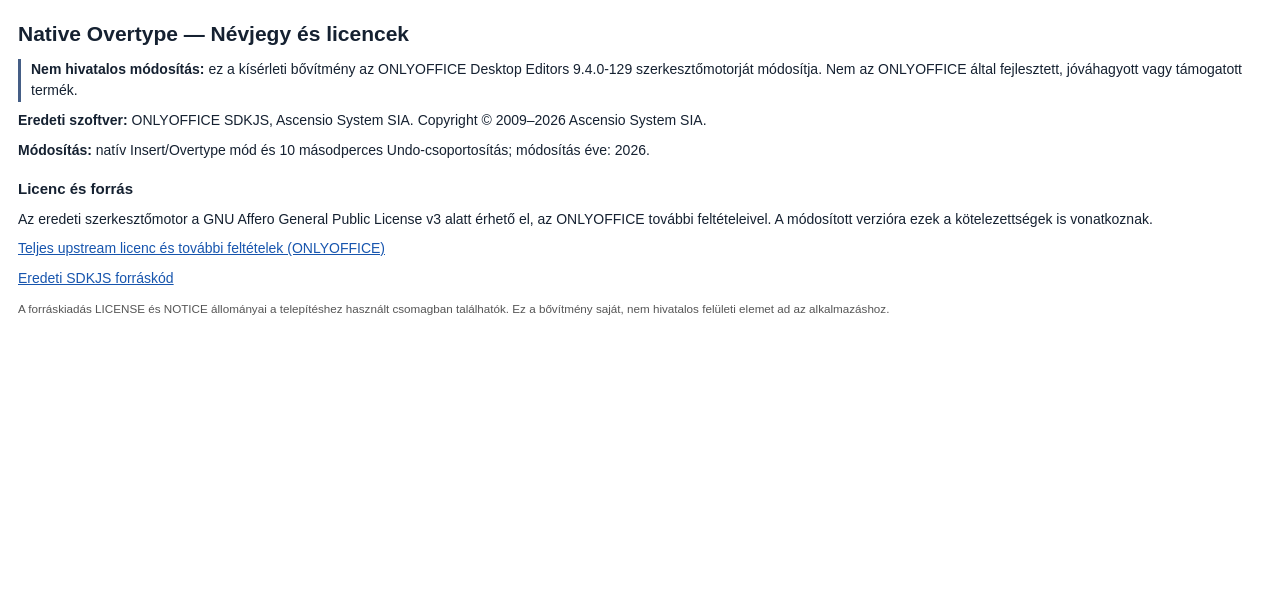
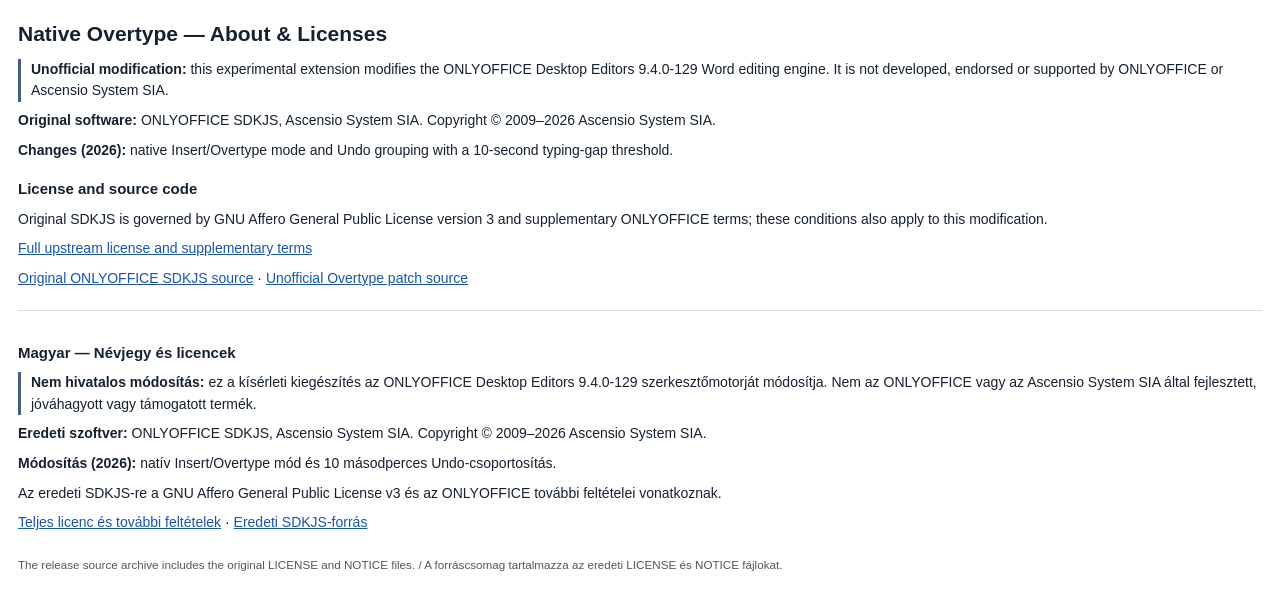
Before and after one commit to Rambo-Junior/onlyoffice-native-overtype, a plain HTML site: page plugin/about.html in a window 1280 px wide. Drawn offline with Linux system fonts and the light colour scheme.

Commit message:
Add English documentation and bilingual plugin UI

```diff
--- a/plugin/about.html
+++ b/plugin/about.html
@@ -1,14 +1,24 @@
 <!doctype html>
-<html lang="hu"><head><meta charset="utf-8"><meta name="viewport" content="width=device-width,initial-scale=1"><title>Névjegy és licencek — Overtype</title>
-<style>body{background:#fff;color:#152131;font:14px/1.55 sans-serif;margin:0;padding:18px}h1{font-size:21px;margin:0 0 8px}h2{font-size:15px;margin:16px 0 6px}p{margin:8px 0}a{color:#1755ae;overflow-wrap:anywhere}.note{border-left:3px solid #455e86;padding-left:10px}small{color:#555}</style>
+<html lang="en"><head><meta charset="utf-8"><meta name="viewport" content="width=device-width,initial-scale=1"><title>About &amp; Licenses / Névjegy és licencek — Overtype</title>
+<style>body{background:#fff;color:#152131;font:14px/1.55 sans-serif;margin:0;padding:18px}h1{font-size:21px;margin:0 0 8px}h2{font-size:15px;margin:16px 0 6px}p{margin:8px 0}a{color:#1755ae;overflow-wrap:anywhere}.note{border-left:3px solid #455e86;padding-left:10px}small{color:#555}section{margin-bottom:20px}section+section{border-top:1px solid #ddd;padding-top:14px}</style>
 <script src="https://onlyoffice.github.io/sdkjs-plugins/v1/plugins.js"></script></head><body>
-<h1>Native Overtype — Névjegy és licencek</h1>
-<p class="note"><strong>Nem hivatalos módosítás:</strong> ez a kísérleti bővítmény az ONLYOFFICE Desktop Editors 9.4.0-129 szerkesztőmotorját módosítja. Nem az ONLYOFFICE által fejlesztett, jóváhagyott vagy támogatott termék.</p>
+<section lang="en">
+<h1>Native Overtype — About &amp; Licenses</h1>
+<p class="note"><strong>Unofficial modification:</strong> this experimental extension modifies the ONLYOFFICE Desktop Editors 9.4.0-129 Word editing engine. It is not developed, endorsed or supported by ONLYOFFICE or Ascensio System SIA.</p>
+<p><strong>Original software:</strong> ONLYOFFICE SDKJS, Ascensio System SIA. Copyright © 2009–2026 Ascensio System SIA.</p>
+<p><strong>Changes (2026):</strong> native Insert/Overtype mode and Undo grouping with a 10-second typing-gap threshold.</p>
+<h2>License and source code</h2>
+<p>Original SDKJS is governed by GNU Affero General Public License version 3 and supplementary ONLYOFFICE terms; these conditions also apply to this modification.</p>
+<p><a href="https://github.com/ONLYOFFICE/sdkjs/blob/v9.4.0.129/LICENSE" target="_blank" rel="noopener noreferrer">Full upstream license and supplementary terms</a></p>
+<p><a href="https://github.com/ONLYOFFICE/sdkjs/tree/v9.4.0.129" target="_blank" rel="noopener noreferrer">Original ONLYOFFICE SDKJS source</a> · <a href="https://github.com/Rambo-Junior/onlyoffice-native-overtype" target="_blank" rel="noopener noreferrer">Unofficial Overtype patch source</a></p>
+</section>
+<section lang="hu">
+<h2>Magyar — Névjegy és licencek</h2>
+<p class="note"><strong>Nem hivatalos módosítás:</strong> ez a kísérleti kiegészítés az ONLYOFFICE Desktop Editors 9.4.0-129 szerkesztőmotorját módosítja. Nem az ONLYOFFICE vagy az Ascensio System SIA által fejlesztett, jóváhagyott vagy támogatott termék.</p>
 <p><strong>Eredeti szoftver:</strong> ONLYOFFICE SDKJS, Ascensio System SIA. Copyright © 2009–2026 Ascensio System SIA.</p>
-<p><strong>Módosítás:</strong> natív Insert/Overtype mód és 10 másodperces Undo-csoportosítás; módosítás éve: 2026.</p>
-<h2>Licenc és forrás</h2>
-<p>Az eredeti szerkesztőmotor a GNU Affero General Public License v3 alatt érhető el, az ONLYOFFICE további feltételeivel. A módosított verzióra ezek a kötelezettségek is vonatkoznak.</p>
-<p><a href="https://github.com/ONLYOFFICE/sdkjs/blob/v9.4.0.129/LICENSE" target="_blank" rel="noopener noreferrer">Teljes upstream licenc és további feltételek (ONLYOFFICE)</a></p>
-<p><a href="https://github.com/ONLYOFFICE/sdkjs/tree/v9.4.0.129" target="_blank" rel="noopener noreferrer">Eredeti SDKJS forráskód</a></p>
-<p><small>A forráskiadás LICENSE és NOTICE állományai a telepítéshez használt csomagban találhatók. Ez a bővítmény saját, nem hivatalos felületi elemet ad az alkalmazáshoz.</small></p>
+<p><strong>Módosítás (2026):</strong> natív Insert/Overtype mód és 10 másodperces Undo-csoportosítás.</p>
+<p>Az eredeti SDKJS-re a GNU Affero General Public License v3 és az ONLYOFFICE további feltételei vonatkoznak.</p>
+<p><a href="https://github.com/ONLYOFFICE/sdkjs/blob/v9.4.0.129/LICENSE" target="_blank" rel="noopener noreferrer">Teljes licenc és további feltételek</a> · <a href="https://github.com/ONLYOFFICE/sdkjs/tree/v9.4.0.129" target="_blank" rel="noopener noreferrer">Eredeti SDKJS-forrás</a></p>
+</section>
+<p><small>The release source archive includes the original LICENSE and NOTICE files. / A forráscsomag tartalmazza az eredeti LICENSE és NOTICE fájlokat.</small></p>
 </body></html>
```
Also changed, not shown: plugin/quick_action.js (+4 -4 lines), 7 other files.
